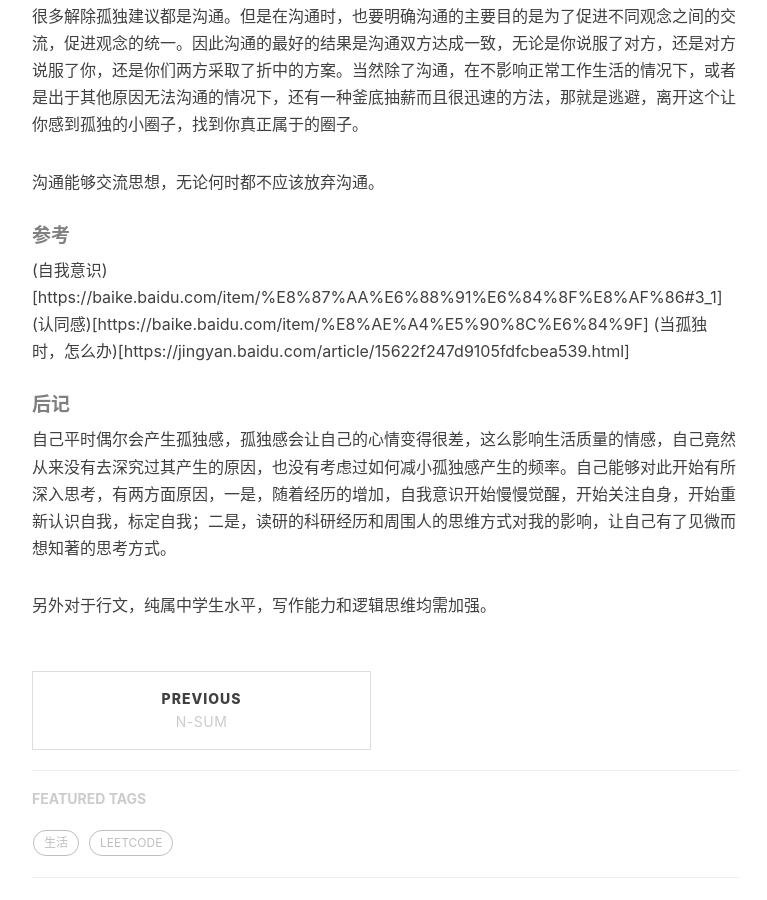
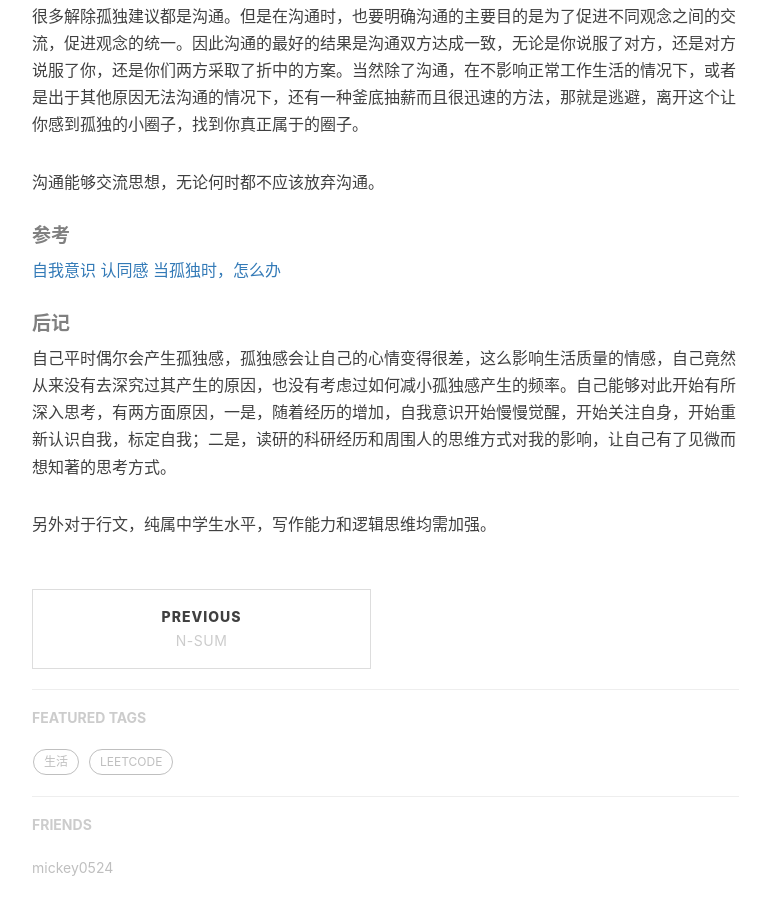
Before and after one commit to shihunyewu/shihunyewu.github.io, a Jekyll site: the page built from _posts/2018-06-16-Loneliness-Identity.md, in a window 1280 px wide and 900 px high, scrolled down 1275 px. Shown: the whole window, without its empty margins (233-1000 px from the left). Built offline with Jekyll 4.4.1, drawn with Linux system fonts in a browser that asks for light colours; nearby versions of some CDN libraries; comment, search, counter and statistics services are not loaded.

Commit message:
生活感悟

```diff
--- a/_posts/2018-06-16-Loneliness-Identity.md
+++ b/_posts/2018-06-16-Loneliness-Identity.md
@@ -29,9 +29,9 @@
 
 ##### 参考
 
-(自我意识)[https://baike.baidu.com/item/%E8%87%AA%E6%88%91%E6%84%8F%E8%AF%86#3_1]
-(认同感)[https://baike.baidu.com/item/%E8%AE%A4%E5%90%8C%E6%84%9F]
-(当孤独时，怎么办)[https://jingyan.baidu.com/article/15622f247d9105fdfcbea539.html]
+[自我意识](https://baike.baidu.com/item/%E8%87%AA%E6%88%91%E6%84%8F%E8%AF%86#3_1)
+[认同感](https://baike.baidu.com/item/%E8%AE%A4%E5%90%8C%E6%84%9F)
+[当孤独时，怎么办](https://jingyan.baidu.com/article/15622f247d9105fdfcbea539.html)
 
 ##### 后记
 
```
